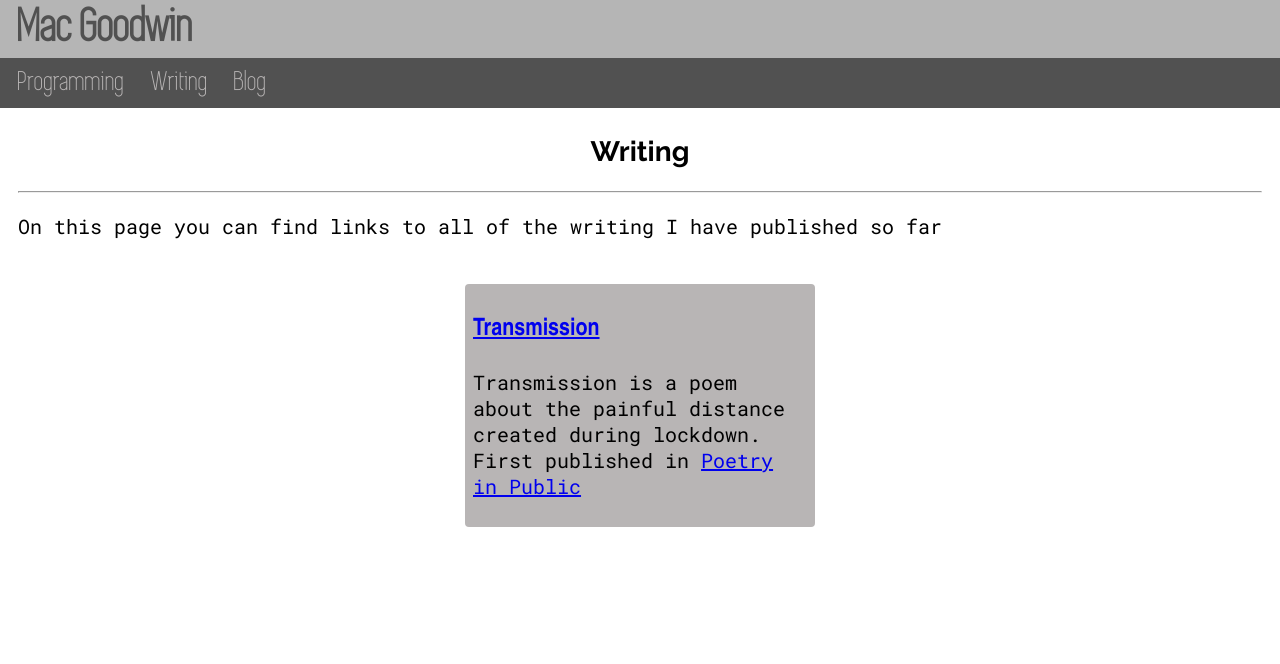
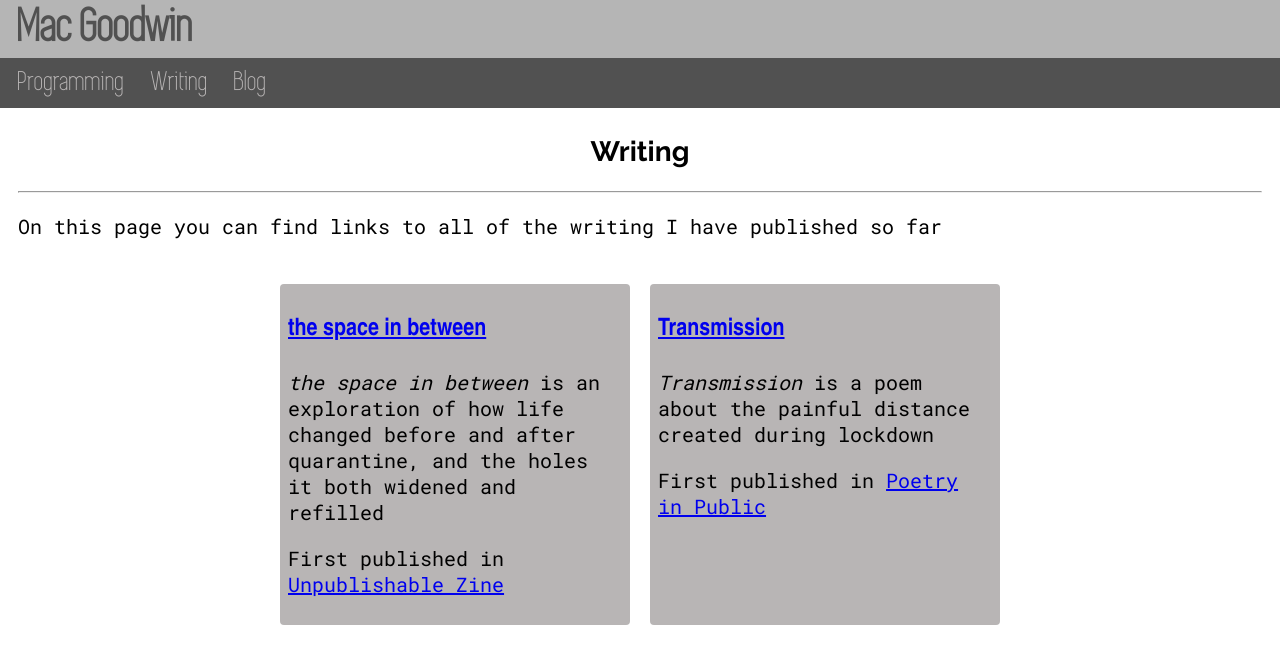
Before and after one commit to Twigonometry/mac-goodwin.com, a Jekyll site: the page built from mac-goodwin/writing.html, in a window 1280 px wide. Shown: the top 664 px of the page. Built offline with Jekyll 4.4.1, drawn with Linux system fonts in a browser that asks for light colours; some web fonts are replaced.

Commit message:
Add space in between showcase

```diff
--- a/mac-goodwin/_writing-showcases/transmission.html
+++ b/mac-goodwin/_writing-showcases/transmission.html
@@ -1,6 +1,6 @@
 ---
 title: Transmission
-description: Transmission is a poem about the painful distance created during lockdown.
+description: is a poem about the painful distance created during lockdown
 first-pub-location: Poetry in Public
 first-pub-link: https://poetryinpublic.co.uk/transmission-by-mac-goodwin/
 showcase-path: transmission.html
--- a/mac-goodwin/writing.html
+++ b/mac-goodwin/writing.html
@@ -16,7 +16,8 @@ custom_font: https://fonts.googleapis.com/css2?family=Roboto+Mono&display=swap
 
                 <h3 id="title"><a href="{{ path }}">{{ item.title }}</a></h3>
 
-                <p id="description">{{ item.description }} First published in <a href="{{ item.first-pub-link }}">{{ item.first-pub-location }}</a></p>
+                <p id="description"><i>{{ item.title }}</i> {{ item.description }}</p>
+                <p id="first-pub">First published in <a href="{{ item.first-pub-link }}">{{ item.first-pub-location }}</a></p>
             </div>
         </div>
     {% endfor %}
--- /dev/null
+++ b/mac-goodwin/writing/showcases/the-space-in-between.html
@@ -0,0 +1,11 @@
+---
+layout: default
+title: the space in between
+description: the space in between - an exploration of how life changed before and after quarantine, and the holes it both widened and refilled
+custom_font: https://fonts.googleapis.com/css2?family=Roboto+Mono&display=swap
+custom_css: writing
+---
+<h3>the space in between</h3>
+
+<p><i>the space in between</i> was first published in <a href="https://theunpublishablezine.wordpress.com/2020/08/17/the-space-in-between-by-mac-goodwin/">Unpublishable Zine</a>.</p>
+<p>It was also featured on their excellent podcast, which you can listen to <a href="https://open.spotify.com/episode/2JIeuCJfpW1Li9nNUxHa1n?si=NYARnx1AReOnTO1jdlngCg">here</a>
--- a/mac-goodwin/writing/showcases/transmission.html
+++ b/mac-goodwin/writing/showcases/transmission.html
@@ -7,4 +7,4 @@ custom_css: writing
 ---
 <h3>Transmission</h3>
 
-<p>Transmission was first published in <a href="https://poetryinpublic.co.uk/transmission-by-mac-goodwin/">Poetry in Public</a></p>
+<p><i>Transmission</i> was first published in <a href="https://poetryinpublic.co.uk/transmission-by-mac-goodwin/">Poetry in Public</a></p>
```
Also changed, not shown: mac-goodwin/_writing-showcases/the-space-in-between.html (added, +7 -0 lines).
